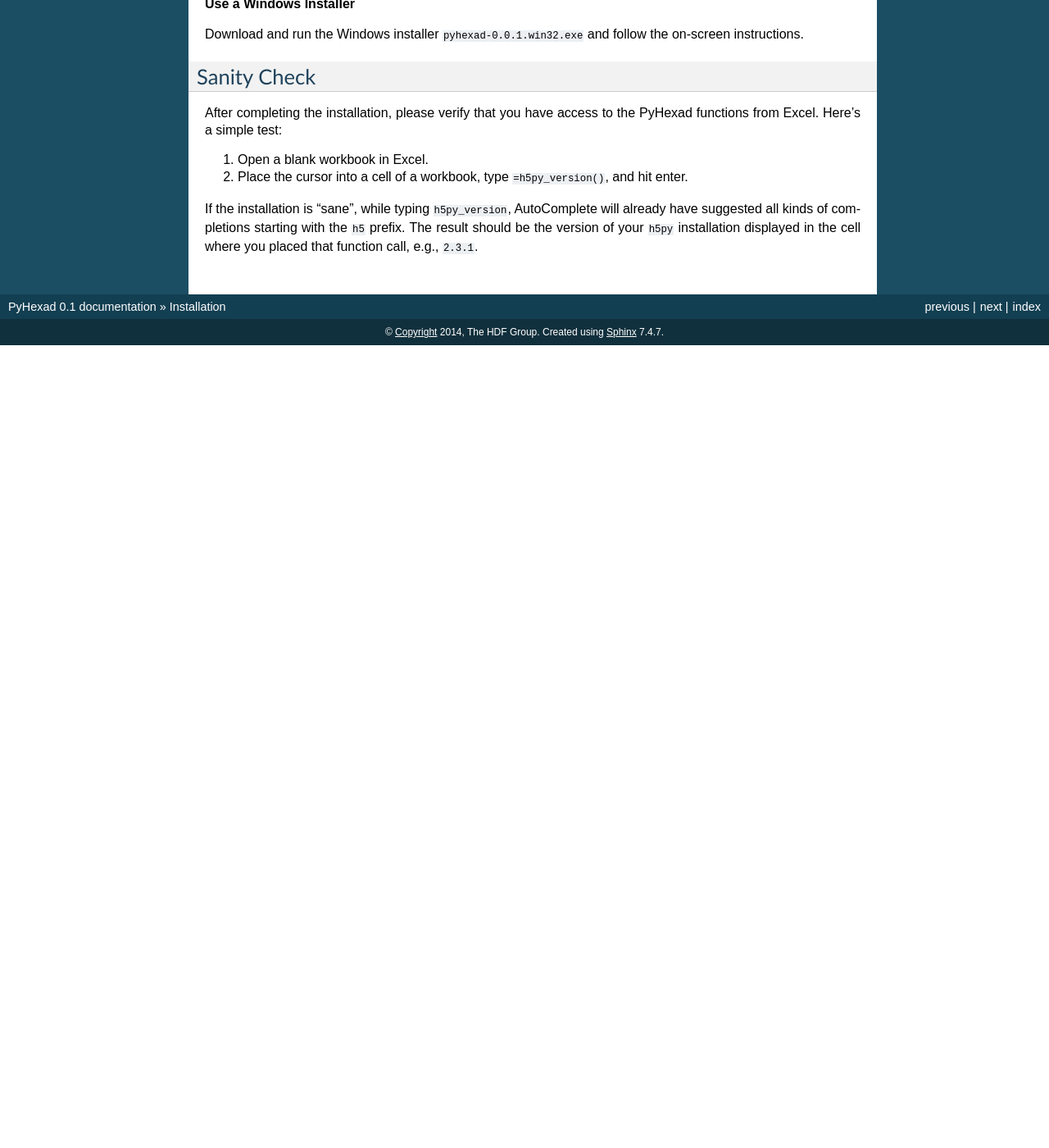
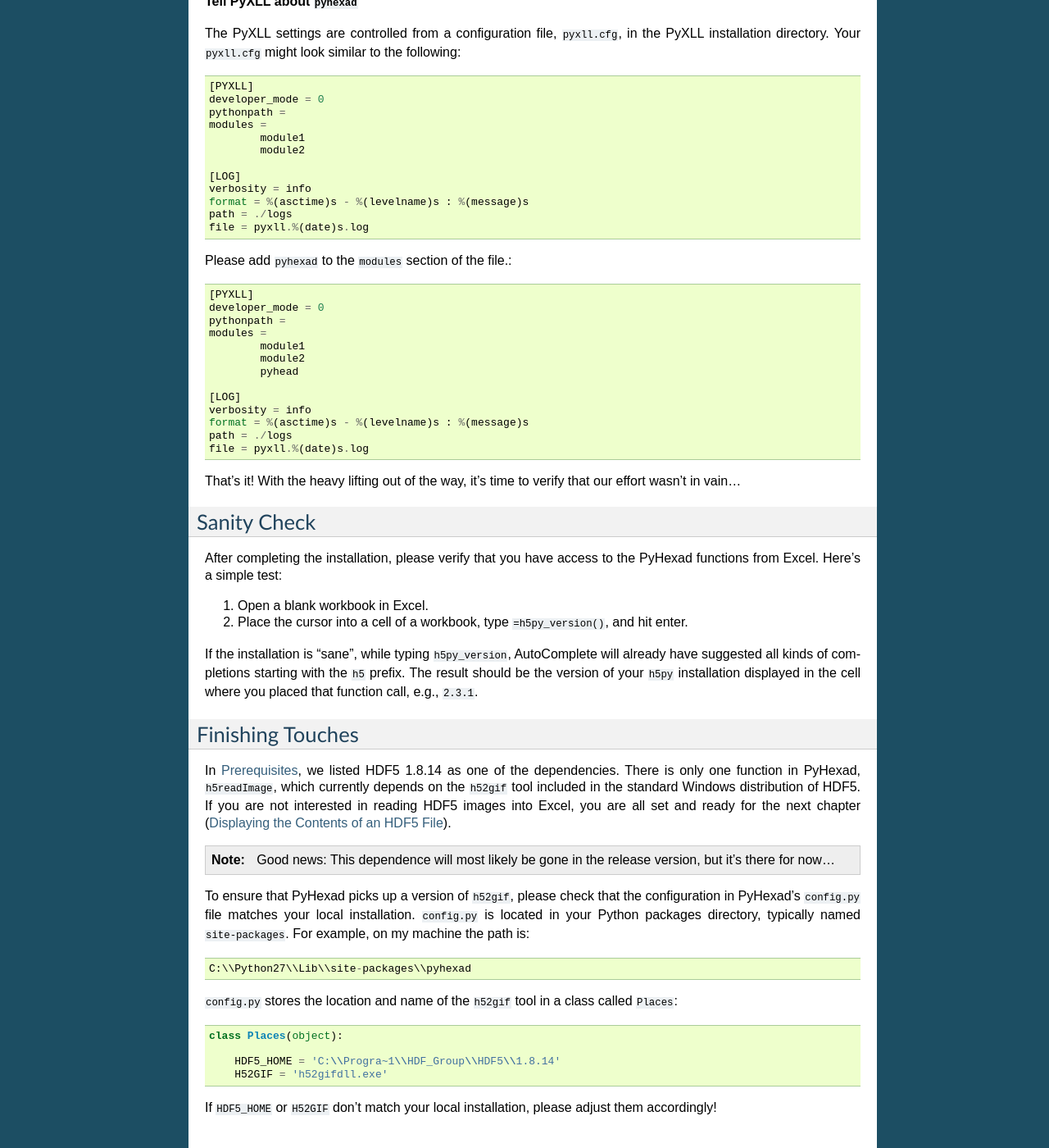
Before and after one commit to HDFGroup/PyHexad, a Sphinx documentation site: the page built from docs/installation.rst, in a window 1280 px wide and 1400 px high, scrolled down 1258 px. Shown: the whole window at 82% size. Built offline with Sphinx 7.4.7, drawn with Linux system fonts in a browser that asks for light colours; before the commit the page ends 1679 px from its top, so only the background shows below that; some of the changed text lies outside the part shown.

Commit message:
Ready for PyPI

```diff
--- a/docs/display/index.rst
+++ b/docs/display/index.rst
@@ -1,3 +1,5 @@
+
+.. _chap-display:
 
 Displaying the Contents of an HDF5 File
 ***************************************
--- a/docs/installation.rst
+++ b/docs/installation.rst
@@ -41,8 +34,8 @@
 * Python 2.7.6.9 (:strong:`32-bit`)
 * NumPy 1.8.2 (:strong:`32-bit`)
 * h5py 2.3.1 (:strong:`32-bit`)
-* PyXLL 2.2.1 (:strong:`32-bit`)
-* HDF5 1.8.14 (64-bit)
+* PyXLL 2.2.2 (:strong:`32-bit`)
+* [ HDF5 1.8.14 (64-bit) (see :ref:`sec-finishing-touches`) ]
 
 Other versions/combination will most likely work, but I have not tested them.
 
@@ -56,14 +49,15 @@
    that they'll just work, but this has **not** been tested.
 
 
-The PyHexad Python Module
--------------------------
+The ``pyhexad`` Python Module
+-----------------------------
 
 There are at least two other options for installing the PyHexad module.
 
 .. rubric:: Use ``pip`` or ``setup.py`` and install PyHexad from PyPI
 
-We have created a repository for PyHexad on `PyPI <https://pypi.python.org/pypi>`_.
+We have created a repository for PyHexad on
+`PyPI <https://pypi.python.org/pypi/pyhexad>`_.
 If you have ``pip`` installed run::
 
   pip install pyhexad
@@ -77,6 +71,44 @@
 Download and run the Windows installer ``pyhexad-0.0.1.win32.exe`` and follow the
 on-screen instructions.
 
+.. rubric:: Tell PyXLL about ``pyhexad``
+
+The PyXLL settings are controlled from a configuration file, ``pyxll.cfg``, in
+the PyXLL installation directory. Your ``pyxll.cfg`` might look similar to the
+following::
+
+  [PYXLL]
+  developer_mode = 0
+  pythonpath =
+  modules =
+          module1
+          module2
+
+  [LOG]
+  verbosity = info
+  format = %(asctime)s - %(levelname)s : %(message)s
+  path = ./logs
+  file = pyxll.%(date)s.log
+
+Please add ``pyhexad`` to the ``modules`` section of the file.::
+
+  [PYXLL]
+  developer_mode = 0
+  pythonpath =
+  modules =
+          module1
+          module2
+          pyhead
+
+  [LOG]
+  verbosity = info
+  format = %(asctime)s - %(levelname)s : %(message)s
+  path = ./logs
+  file = pyxll.%(date)s.log
+
+That's it! With the heavy lifting out of the way, it's time to verify
+that our effort wasn't in vain...
+
 
 Sanity Check
 ------------
@@ -85,9 +117,44 @@
 to the |product| functions from Excel. Here's a simple test:
 
 1. Open a blank workbook in Excel.
-2. Place the cursor into a cell of a workbook, type ``=h5py_version()``, and hit enter.
+2. Place the cursor into a cell of a workbook, type ``=h5py_version()``,
+   and hit enter.
 
 If the installation is "sane", while typing ``h5py_version``, AutoComplete will
 already have suggested all kinds of completions starting with the ``h5`` prefix.
 The result should be the version of your ``h5py`` installation displayed in the
 cell where you placed that function call, e.g., ``2.3.1``.
+
+.. _sec-finishing-touches:
+
+Finishing Touches
+-----------------
+
+In :ref:`sec-prerequisites`, we listed HDF5 1.8.14 as one of the dependencies.
+There is only one function in PyHexad, ``h5readImage``, which currently depends
+on the ``h52gif`` tool included in the standard Windows distribution of HDF5.
+If you are not interested in reading HDF5 images into Excel, you are all set
+and ready for the next chapter (:ref:`chap-display`).
+
+.. note::
+   Good news: This dependence will most likely be gone in the release version,
+   but it's there for now...
+
+To ensure that PyHexad picks up a version of ``h52gif``, please
+check that the configuration in PyHexad's ``config.py`` file matches
+your local installation. ``config.py`` is located in your Python packages
+directory, typically named ``site-packages``. For example, on my machine the
+path is::
+
+   C:\\Python27\\Lib\\site-packages\\pyhexad
+
+``config.py`` stores the location and name of the ``h52gif`` tool in a class
+called ``Places``::
+
+  class Places(object):
+
+      HDF5_HOME = 'C:\\Progra~1\\HDF_Group\\HDF5\\1.8.14'
+      H52GIF = 'h52gifdll.exe'
+
+If ``HDF5_HOME`` or ``H52GIF`` don't match your local installation, please
+adjust them accordingly!
```
Also changed, not shown: other parts of docs/installation.rst (+3 -10 lines), setup.py (+8 -1 lines), 2 other files.
